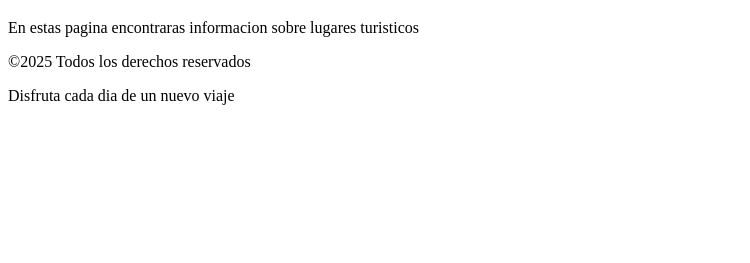
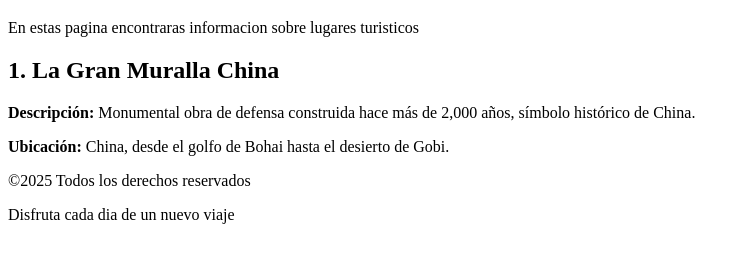
Before and after one commit to SantiagoComas07/lugares_turisticos, a plain HTML site: page index.html in a window 1280 px wide. Shown: the part 61-324 px from the top of the page, without its empty margins (0-750 px from the left). Drawn offline with Linux system fonts and the light colour scheme.

Commit message:
primer destino turistico

```diff
--- a/index.html
+++ b/index.html
@@ -11,7 +11,9 @@
         <p>En estas pagina encontraras informacion sobre lugares turisticos</p>
     </header>
     <body>
-
+        <h2>1. La Gran Muralla China</h2>
+        <p><strong>Descripción:</strong> Monumental obra de defensa construida hace más de 2,000 años, símbolo histórico de China.</p>
+        <p><strong>Ubicación:</strong> China, desde el golfo de Bohai hasta el desierto de Gobi.</p>
     </body>
     <footer>
         <p>©2025 Todos los derechos reservados</p>
```
